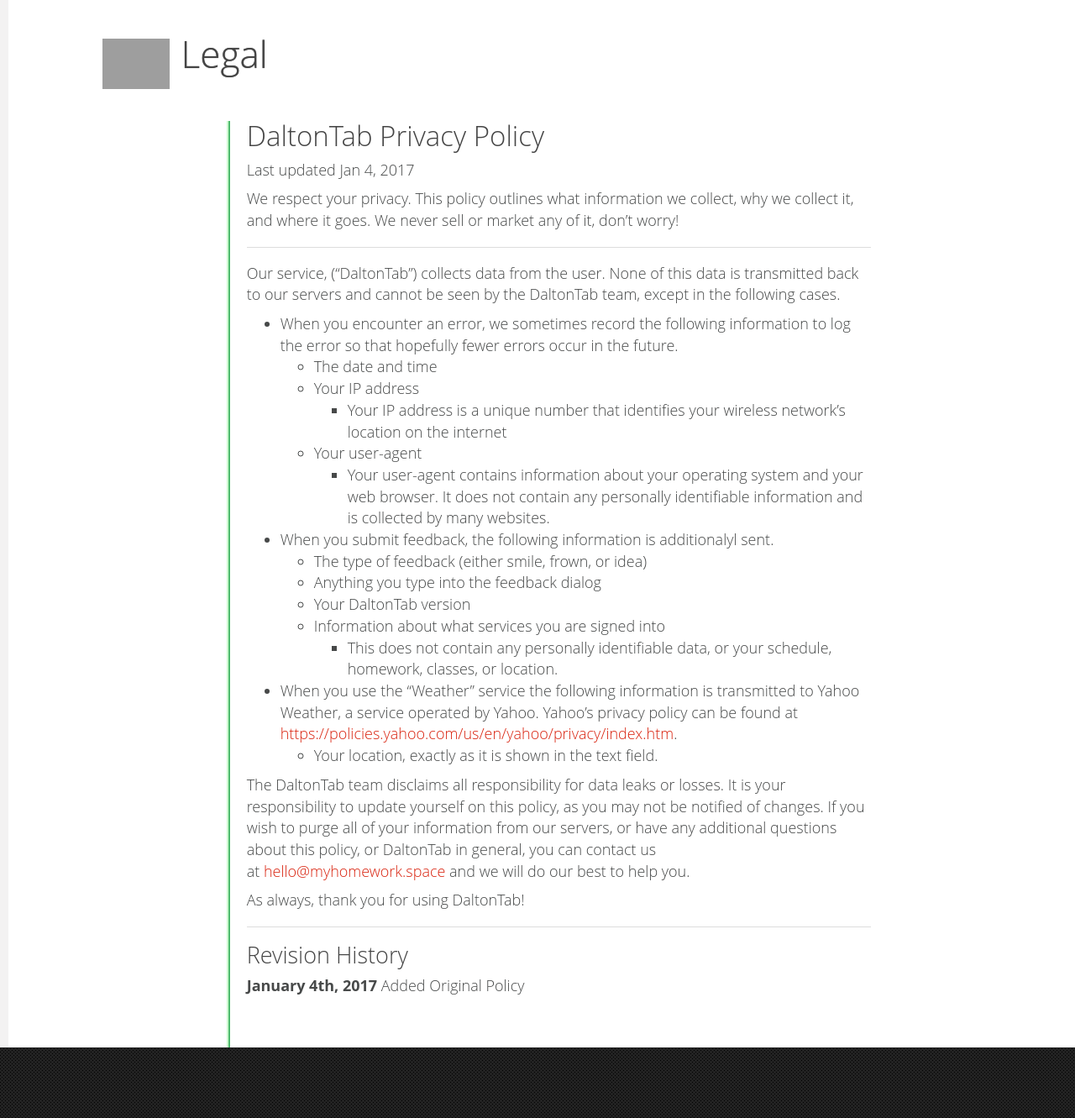
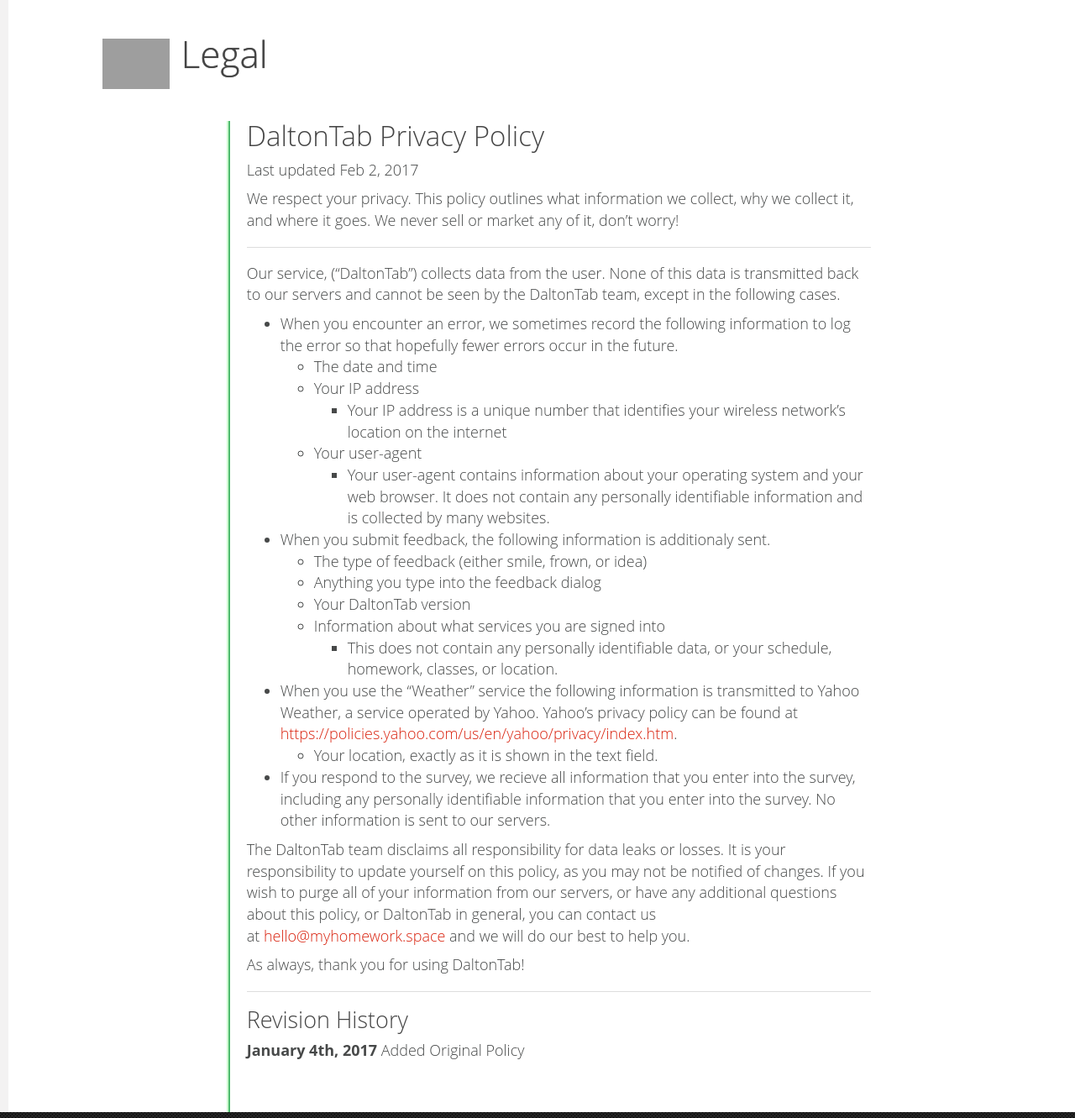
Before and after one commit to MyHomeworkSpace/PrivacyPolicy, a Jekyll site: the page built from _posts/2017-02-02-daltontabprivacy.md, in a window 1280 px wide. Shown: the whole page at 84% size. Built offline with Jekyll 4.4.1, drawn with Linux system fonts in a browser that asks for light colours; before the commit the page ends 1253 px from its top, so only the background shows below that; grey boxes are pictures that could not be loaded.

Commit message:
Update DaltonTab privacy policy

```diff
--- a/_posts/2017-01-04-daltontabprivacy.md
+++ b/_posts/2017-02-02-daltontabprivacy.md
@@ -15,7 +15,7 @@
     - Your IP address is a unique number that identifies your wireless network’s location on the internet
   - Your user-agent
     - Your user-agent contains information about your operating system and your web browser. It does not contain any personally identifiable information and is collected by many websites.
-- When you submit feedback, the following information is additionalyl sent.
+- When you submit feedback, the following information is additionaly sent.
   - The type of feedback (either smile, frown, or idea)
   - Anything you type into the feedback dialog
   - Your DaltonTab version
@@ -23,6 +23,7 @@
     - This does not contain any personally identifiable data, or your schedule, homework, classes, or location.
 - When you use the "Weather" service the following information is transmitted to Yahoo Weather, a service operated by Yahoo. Yahoo's privacy policy can be found at [https://policies.yahoo.com/us/en/yahoo/privacy/index.htm](https://policies.yahoo.com/us/en/yahoo/privacy/index.htm).
   - Your location, exactly as it is shown in the text field.
+- If you respond to the survey, we recieve all information that you enter into the survey, including any personally identifiable information that you enter into the survey. No other information is sent to our servers.
 
 The DaltonTab team disclaims all responsibility for data leaks or losses. It is your responsibility to update yourself on this policy, as you may not be notified of changes. If you wish to purge all of your information from our servers, or have any additional questions about this policy, or DaltonTab in general, you can contact us at [hello@myhomework.space](mailto:hello@myhomework.space) and we will do our best to help you.
 
```
